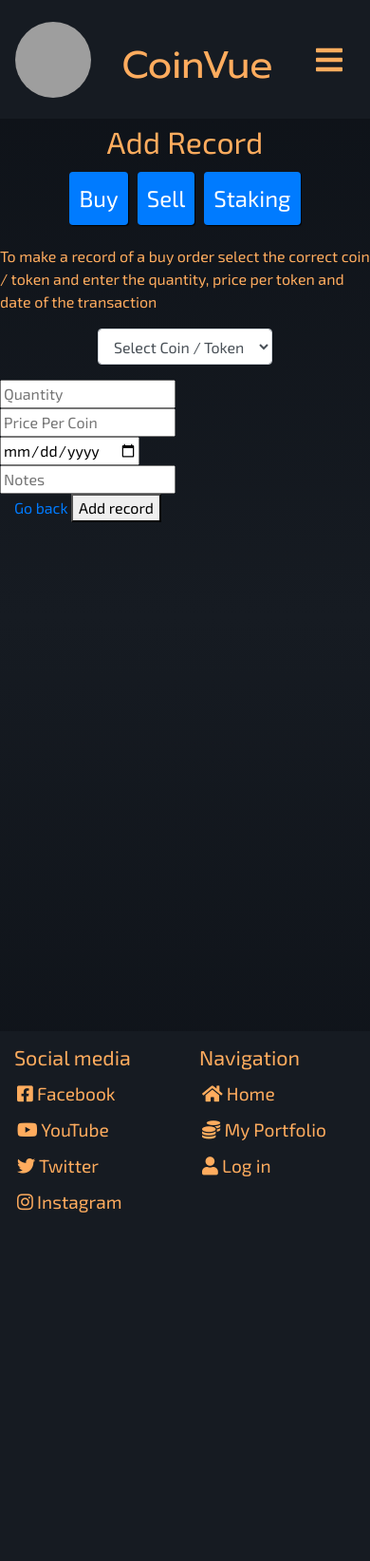
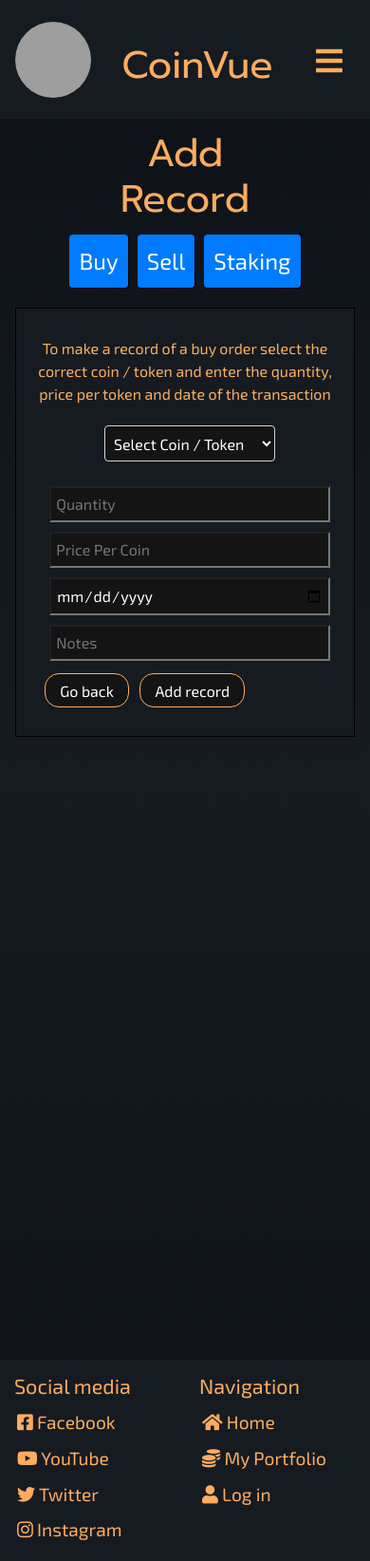
Before and after one commit to luke2533/coin-vue, a Flask app: page /add_record in a window 390 px wide. Shown: the whole page at 95% size. Before the commit the page ends 1277 px from the top, so only its background shows below. Run offline with Flask 2, Linux system fonts and the light colour scheme; some libraries are stand-ins or nearby versions; grey boxes are pictures that could not be loaded.

Commit message:
Record page styled and responsive on all devices

```diff
--- a/static/css/style.css
+++ b/static/css/style.css
@@ -16,12 +16,16 @@ a:hover {
     text-decoration: none;
 }
 
+button {
+    line-height: normal !important;
+}
+
 .prime-btn {
     background-color: #141414;
     border: #FFAC5E 1px solid;
     border-radius: 15px;
     color: white;
-    padding: 5px 15px;
+    padding: 7.5px 15px;
 }
 
 .prime-btn:hover {
@@ -165,6 +169,30 @@ a:hover {
 
 /* Records page */
 
+/* Add record page */
+
+.record-section {
+    background-color: #161b22;
+    padding: 30px;
+    border: black 1px solid;
+}
+
+.record {
+    margin: 5px;
+    padding: 5px;
+    width: 100% !important;
+    background-color: #141414;
+    color: white;
+}
+
+.record:hover {
+    background-color: #FFAC5E;
+    color: black;
+    border: black 1.5px solid;
+}
+
+/* Add record page */
+
 /* Breakpoints */
 
 @media (max-width: 992px) {
--- a/templates/add_record.html
+++ b/templates/add_record.html
@@ -3,8 +3,8 @@
 
     <div class="container-fluid">
         <div class="row justify-content-center">
-            <div class="col-6">
-                <h2 class="text-center">Add Record</h2>
+            <div class="col-6 mt-2">
+                <h1 class="text-center">Add Record</h1>
             </div>
         </div>
 
@@ -30,12 +30,12 @@
             <!-- Buy record -->
 
             <div class="tab-pane fade show active" id="buy" role="tabpanel" aria-labelledby="buy-tab">
-
                 <form action="{{ url_for('add_record') }}" method="POST">
-
                     <div class="row justify-content-center">
-                        <div class="text-box">
-                            <p>To make a record of a buy order select the correct coin / token and
+                        <div class="col-11 col-md-7 col-xl-4 record-section">
+                            <div class="row justify-content-center">
+                                <div>
+                                    <p class="text-center">To make a record of a buy order select the correct coin / token and
                                         enter the quantity, price per token and date of the transaction
                                     </p>
                                     <!-- This might need to be updated -->
@@ -52,27 +52,22 @@
                                 </div>
                             </div>
 
-                    <div class="row justify-content">
                             <input type="text" placeholder="Quantity" class="record" id="quantity" name="quantity" required>
-                    </div>
 
-                    <div class="row justify-content">
                             <input type="text" placeholder="Price Per Coin" class="record" id="per_coin" name="per_coin" required>
-                    </div>
 
-                    <div class="row justify-content">
                             <input type="date" class="record" id="date" name="date" placeholder="Date" required>
-                    </div>
 
-                    <div class="row justify-content">
                             <input type="text" class="record" id="notes" name="notes" placeholder="Notes">
-                    </div>
 
                             <input type="hidden" id="total" name="total">
                             <!-- <input type="text" class="record" placeholder="0.00" id="total" name="total" readonly> -->
                             <!-- If you have time user javascript to display the total cost here -->
-                    <a href="">Go back</a>
-                    <button type="submit" name="record_type" value="Buy">Add record</button>
+                            <a href="{{ url_for('portfolio') }}" class="prime-btn mt-2 mr-2">Go back</a>
+                            <button type="submit" name="record_type" value="Buy" class="prime-btn mt-2">Add record</button>
+
+                        </div>
+                    </div>
 
                 </form>
 
```
Also changed, not shown: README.md. Lines whose indentation alone changed are shown as unchanged.
